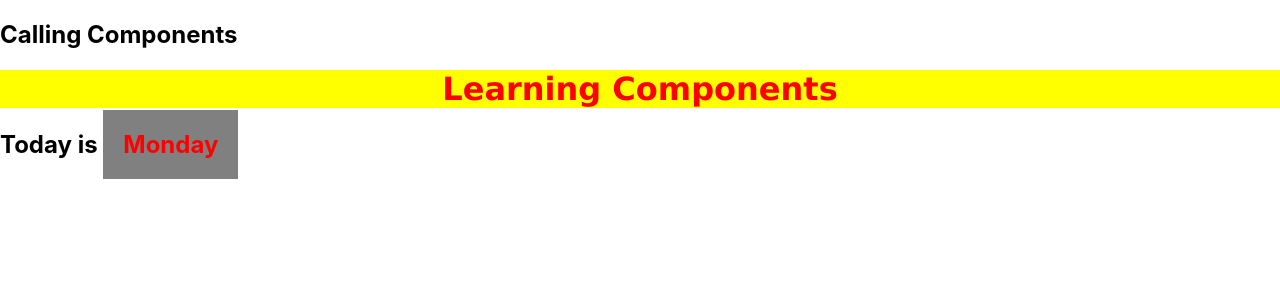
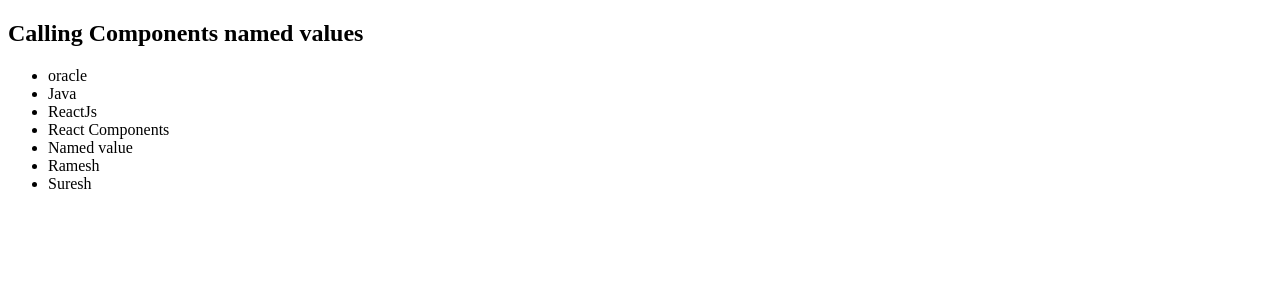
Before and after one commit to GavelKharmalki/IBM_React, a React (Create React App) app: page / in a window 1280 px wide. Shown: the top 300 px of the page. Built offline with nearby package versions, Linux system fonts and the light colour scheme.

Commit message:
export and import

```diff
--- a/src/App.js
+++ b/src/App.js
@@ -1,63 +1,76 @@
+// // import React from 'react'
+// // function App() {
+// //   var curDay=new Date()
+// //   var cDay=curDay.getDay()
+// //   var day=''
+// //   const st={
+// //     color:'red',
+// //     FontFamily:'arial',
+// //     backgroundColor:'yellow',
+// //   }
+// //   if(cDay==='1')
+// //   {
+// //     day="Monday"
+// //   }else if(cDay==='2'){
+// //     day="Tuesday"
+// //   }else if(cDay==='3'){
+// //     day="Wednesday"
+// //   }else if(cDay==='4'){
+// //     day="Thurssday"
+// //   }else if(cDay==='5'){
+// //     day="Friday"
+// //   }else if(cDay==='6'){
+// //     day="Saturday"
+// //   }
+// //   return <>
+// //   <h1>Learning Components</h1>
+// //   <h2>Today is <span style={st}>{day}</span></h2>
+// //   </>
+// // }
+
+// // export default App;
 // import React from 'react'
+// import './index.css'
 // function App() {
 //   var curDay=new Date()
 //   var cDay=curDay.getDay()
 //   var day=''
-//   const st={
-//     color:'red',
-//     FontFamily:'arial',
-//     backgroundColor:'yellow',
-//   }
-//   if(cDay==='1')
+//   // const st={
+//   //   color:'red',
+//   //   FontFamily:'arial',
+//   //   backgroundColor:'yellow',
+//   // }
+//   if(cDay=='1')
 //   {
 //     day="Monday"
-//   }else if(cDay==='2'){
+//   }else if(cDay=='2'){
 //     day="Tuesday"
-//   }else if(cDay==='3'){
+//   }else if(cDay=='3'){
 //     day="Wednesday"
-//   }else if(cDay==='4'){
+//   }else if(cDay=='4'){
 //     day="Thurssday"
-//   }else if(cDay==='5'){
+//   }else if(cDay=='5'){
 //     day="Friday"
-//   }else if(cDay==='6'){
+//   }else if(cDay=='6'){
 //     day="Saturday"
 //   }
 //   return <>
 //   <h1>Learning Components</h1>
-//   <h2>Today is <span style={st}>{day}</span></h2>
+//   <h2>Today is <span className='info'>{day}</span></h2>
 //   </>
 // }
 
 // export default App;
-import React from 'react'
-import './index.css'
-function App() {
-  var curDay=new Date()
-  var cDay=curDay.getDay()
-  var day=''
-  // const st={
-  //   color:'red',
-  //   FontFamily:'arial',
-  //   backgroundColor:'yellow',
-  // }
-  if(cDay=='1')
-  {
-    day="Monday"
-  }else if(cDay=='2'){
-    day="Tuesday"
-  }else if(cDay=='3'){
-    day="Wednesday"
-  }else if(cDay=='4'){
-    day="Thurssday"
-  }else if(cDay=='5'){
-    day="Friday"
-  }else if(cDay=='6'){
-    day="Saturday"
-  }
-  return <>
-  <h1>Learning Components</h1>
-  <h2>Today is <span className='info'>{day}</span></h2>
-  </>
+const course="ReactJs"
+const favprog="React Components"
+const topic ="Named value"
+function myName1(){
+  let fname="Ramesh"
+  return fname;
 }
-
-export default App;
+function myName2(){
+  let lname="Suresh"
+  return lname;
+}
+export default course;
+export  {favprog, topic,myName1,myName2}
--- a/src/index.js
+++ b/src/index.js
@@ -243,11 +243,36 @@
 
 import ReactDOM from 'react-dom'
 import React from 'react'
-import App from './App'
-ReactDOM.render(
-<>
-  <h2>Calling Components</h2>
-  <App/>
+// import course,{favprog, topic,myName1,myName2} from './App'
+import * as ques from './App'
+ReactDOM.render(<>
+  <h2>Calling Components named values</h2>
+  <ul>
+    <li>
+      oracle
+    </li>
+    <li>
+      Java
+    </li>
+    {/* <li>
+      {course}
+    </li> */}
+    <li>
+      {ques.default}
+    </li>
+    <li>
+      {ques.favprog}
+    </li>
+    <li>
+      {ques.topic}
+    </li>
+    <li>
+      {ques.myName1()}
+    </li>
+    <li>
+      {ques.myName2()}
+    </li>
+  </ul>
 </>,
 document.getElementById('root')
 )
```
